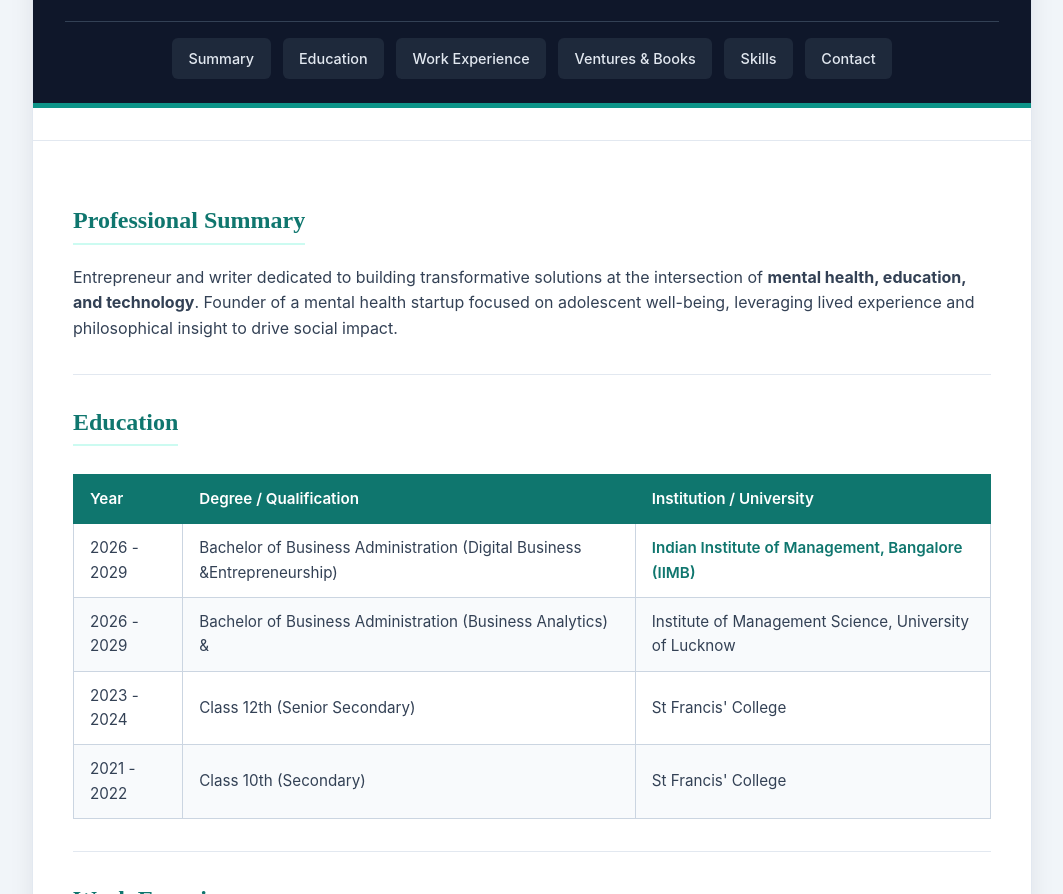
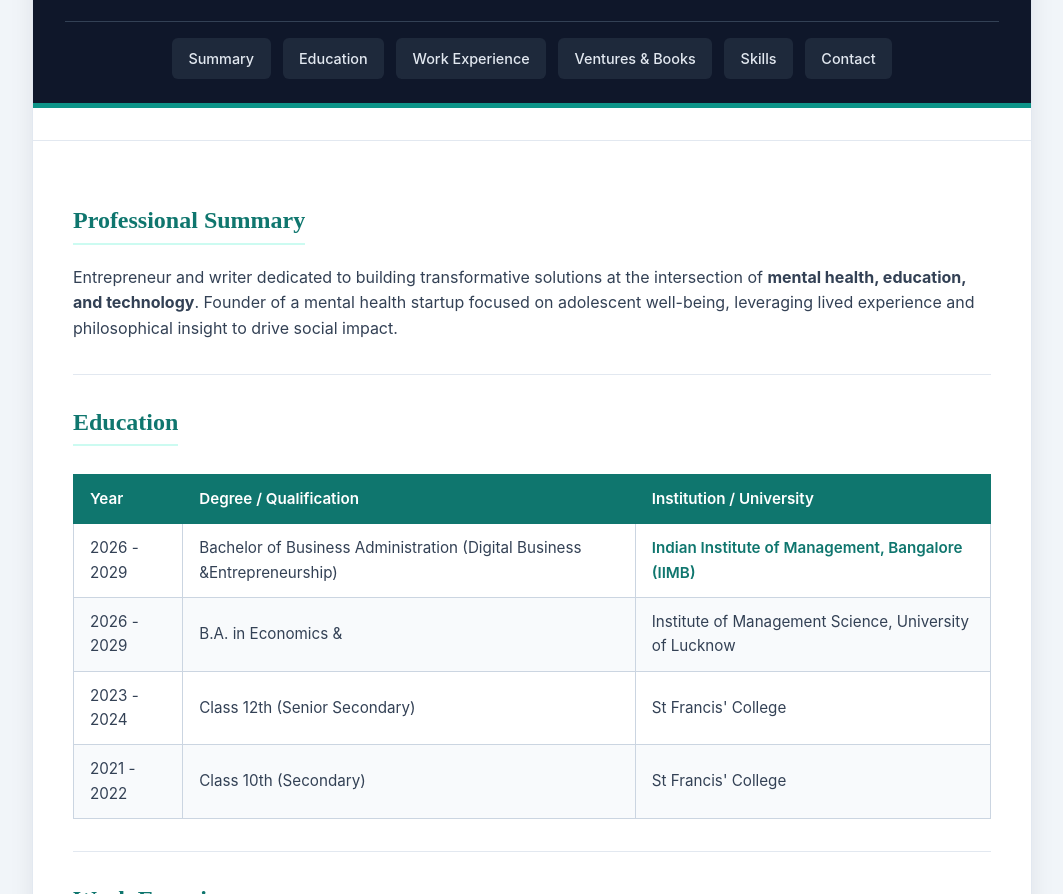
Before and after one commit to mani9415/mani-rastogi-iimb-assignment, a plain HTML site: page index.html in a window 1280 px wide. Shown: the part 206-1100 px from the top of the page, without its empty margins (108-1171 px from the left). Drawn offline with Linux system fonts and the light colour scheme.

Commit message:
Restore index.html with complete content

```diff
--- a/index.html
+++ b/index.html
@@ -80,7 +80,7 @@
                             </tr>
                             <tr>
                                 <td>2026 - 2029</td>
-                                <td>Bachelor of Business Administration (Business Analytics) &amp;</td>
+                                <td>B.A. in Economics &amp;</td>
                                 <td>Institute of Management Science, University of Lucknow</td>
                             </tr>
 
```
